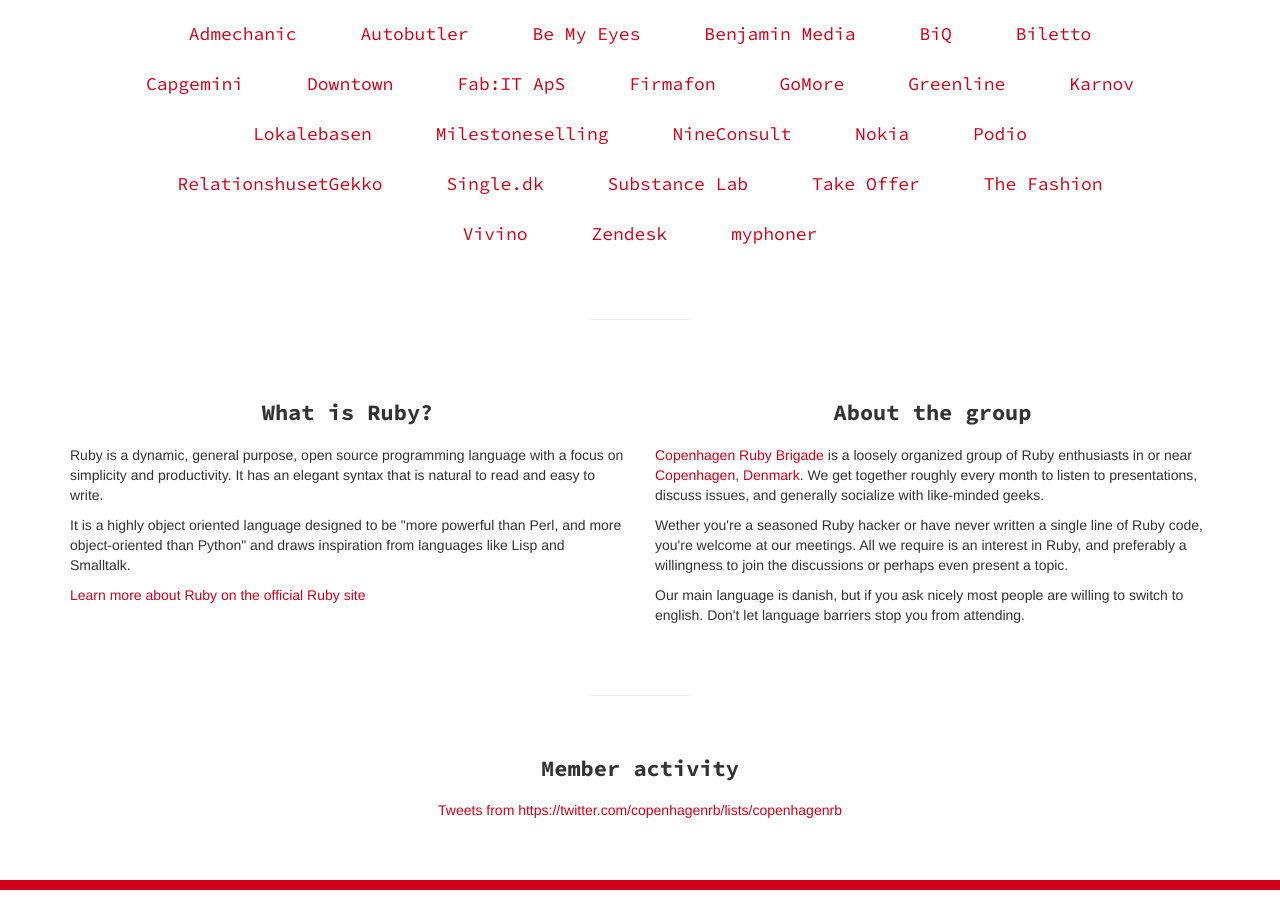
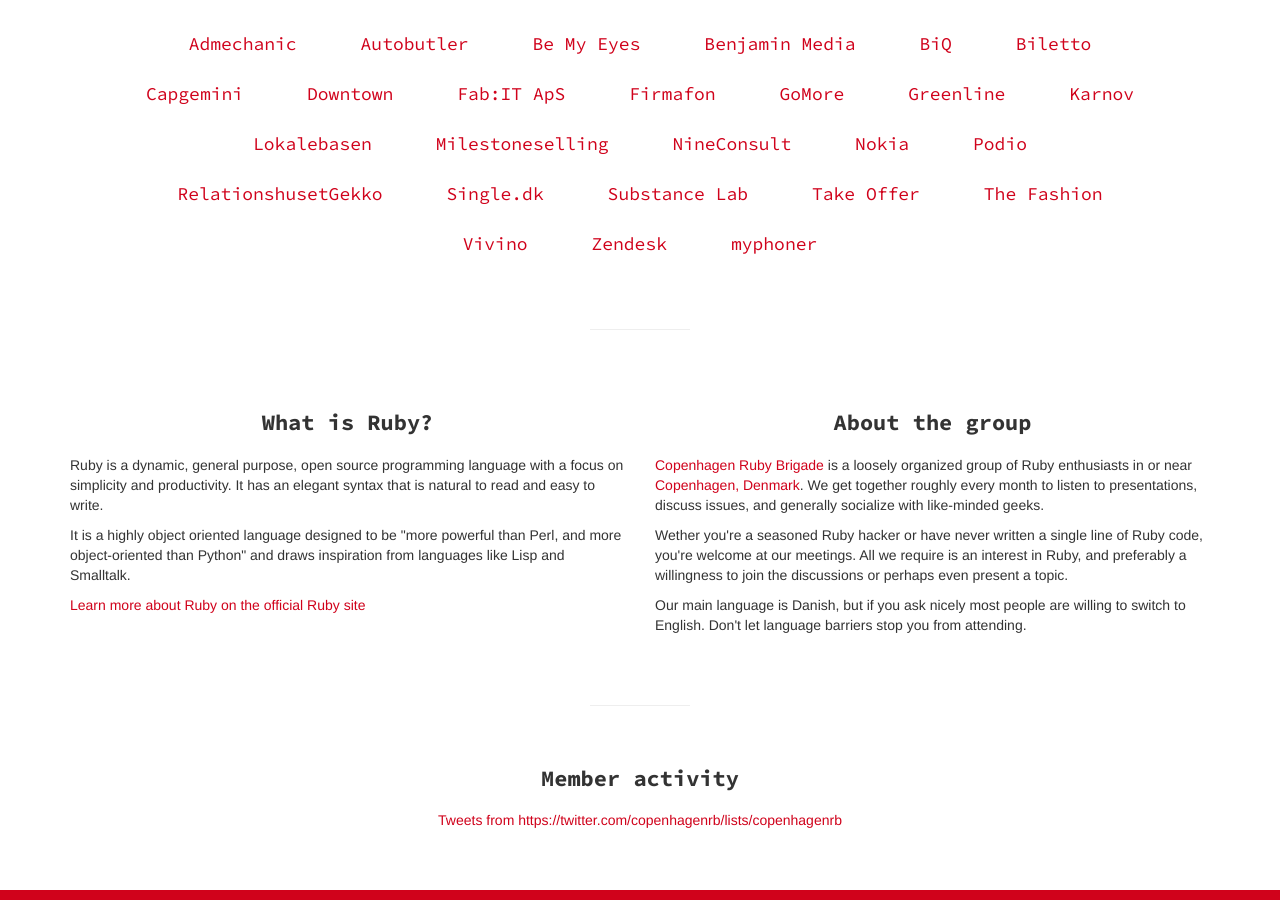
Before and after one commit to copenhagenrb/copenhagenrb.github.io, a Jekyll site: the page built from index.html, in a window 1280 px wide and 900 px high, scrolled down 1038 px. Built offline with Jekyll 4.4.1, drawn with Linux system fonts in a browser that asks for light colours; comment, search, counter and statistics services are not loaded.

Commit message:
Clean up index

```diff
--- a/index.html
+++ b/index.html
@@ -8,21 +8,24 @@
         <h2>Upcoming Events</h2>
         <script src="http://l.yimg.com/a/i/us/pps/listbadge_1.6.js">{"pipe_id":"611d41e24d277880aa7a8303d5fab017","_btype":"list","height":"220px"}</script>
       </div>
+
       <div class="col-sm-6">
         <h2>Mailing List</h2>
-        <p>Most of our discussion and organizing takes place on our mailing list. If you would like to join the Copenhagen Ruby Brigade, this is where you sign up.</p>
-        <a href="http://groups.google.com/group/copenhagen-ruby-user-group" target="_blank">Sign up for the mailing list</a>
+        <p>
+          Most of our discussion and organizing takes place on our mailing list.
+          If you would like to join the Copenhagen Ruby Brigade, this is where you sign up.
+        </p>
+
+        <p>
+          <a href="http://groups.google.com/group/copenhagen-ruby-user-group" target="_blank">Sign up for the mailing list</a>
+        </p>
       </div>
     </div>
   </div>
 </section>
 
-
-
 <div class="container">
-
   <section>
-
     <h2>Who is using Ruby?</h2>
     <div id="using-ruby">
       {% assign companies = site.companies | sort: 'name' %}
@@ -30,7 +33,6 @@
         <a href="{{ company.url }}" target="_blank">{{ company.name }}</a>
       {% endfor %}
     </div>
-
   </section>
 
   <hr>
@@ -39,15 +41,37 @@
     <div class="row">
       <div class="col-md-6">
         <h2>What is Ruby?</h2>
-        <p>Ruby is a dynamic, general purpose, open source programming language with a focus on simplicity and productivity. It has an elegant syntax that is natural to read and easy to write.</p>
-        <p>It is a highly object oriented language designed to be "more powerful than Perl, and more object-oriented than Python" and draws inspiration from languages like Lisp and Smalltalk.</p>
-        <p><a href="https://ruby-lang.org" target="_blank">Learn more about Ruby on the official Ruby site</a></p>
+        <p>
+          Ruby is a dynamic, general purpose, open source programming language with a focus on simplicity and productivity.
+          It has an elegant syntax that is natural to read and easy to write.
+        </p>
+
+        <p>
+          It is a highly object oriented language designed to be "more powerful than Perl, and more object-oriented than Python" and draws inspiration from languages like Lisp and Smalltalk.
+        </p>
+
+        <p>
+          <a href="https://ruby-lang.org" target="_blank">Learn more about Ruby on the official Ruby site</a>
+        </p>
       </div>
+
       <div class="col-md-6">
         <h2>About the group</h2>
-        <p><a href="http://copenhagenrb.dk" title="Ruby and Rails User Group in København, Denmark">Copenhagen Ruby Brigade</a> is a loosely organized group of Ruby enthusiasts in or near <a href="http://maps.google.com/maps?f=q&amp;source=s_q&amp;hl=en&amp;geocode=&amp;q=copenhagen,+denmark&amp;sll=37.0625,-95.677068&amp;sspn=50.111473,68.554688&amp;ie=UTF8&amp;z=12&amp;iwloc=addr" title="Where in the world is Copenhagen?">Copenhagen, Denmark</a>. We get together roughly every month to listen to presentations, discuss issues, and generally socialize with like-minded geeks.</p>
-        <p>Wether you're a seasoned Ruby hacker or have never written a single line of Ruby code, you're welcome at our meetings. All we require is an interest in Ruby, and preferably a willingness to join the discussions or perhaps even present a topic.</p>
-        <p>Our main language is danish, but if you ask nicely most people are willing to switch to english. Don't let language barriers stop you from attending.</p>
+
+        <p>
+          <a href="http://copenhagenrb.dk" title="Ruby and Rails User Group in København, Denmark">Copenhagen Ruby Brigade</a> is a loosely organized group of Ruby enthusiasts in or near <a href="http://maps.google.com/maps?f=q&amp;source=s_q&amp;hl=en&amp;geocode=&amp;q=copenhagen,+denmark&amp;sll=37.0625,-95.677068&amp;sspn=50.111473,68.554688&amp;ie=UTF8&amp;z=12&amp;iwloc=addr" title="Where in the world is Copenhagen?">Copenhagen, Denmark</a>.
+          We get together roughly every month to listen to presentations, discuss issues, and generally socialize with like-minded geeks.
+        </p>
+
+        <p>
+          Wether you're a seasoned Ruby hacker or have never written a single line of Ruby code, you're welcome at our meetings.
+          All we require is an interest in Ruby, and preferably a willingness to join the discussions or perhaps even present a topic.
+        </p>
+
+        <p>
+          Our main language is Danish, but if you ask nicely most people are willing to switch to English.
+          Don't let language barriers stop you from attending.
+        </p>
       </div>
     </div>
   </section>
@@ -56,8 +80,12 @@
 
   <section id="timeline">
     <h2>Member activity</h2>
-    <a class="twitter-timeline" data-dnt="true" href="https://twitter.com/copenhagenrb/lists/copenhagenrb" data-widget-id="577131471271522304">Tweets from https://twitter.com/copenhagenrb/lists/copenhagenrb</a>
+    <p>
+      <a class="twitter-timeline" data-dnt="true" href="https://twitter.com/copenhagenrb/lists/copenhagenrb" data-widget-id="577131471271522304">
+        Tweets from https://twitter.com/copenhagenrb/lists/copenhagenrb
+      </a>
+    </p>
+
     <script>!function(d,s,id){var js,fjs=d.getElementsByTagName(s)[0],p=/^http:/.test(d.location)?'http':'https';if(!d.getElementById(id)){js=d.createElement(s);js.id=id;js.src=p+"://platform.twitter.com/widgets.js";fjs.parentNode.insertBefore(js,fjs);}}(document,"script","twitter-wjs");</script>
   </section>
-
 </div>
```
